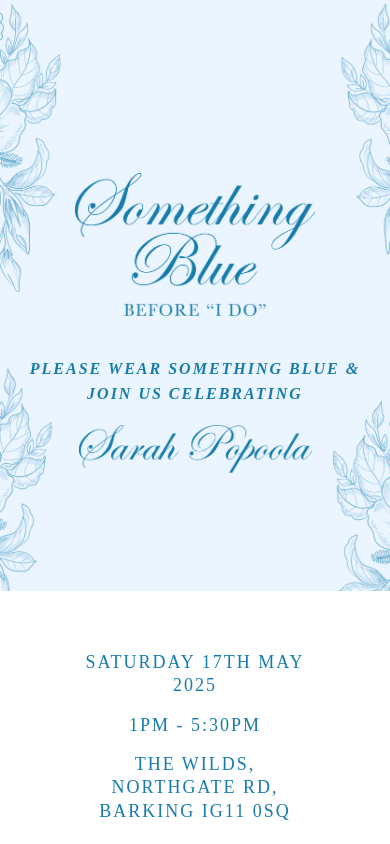
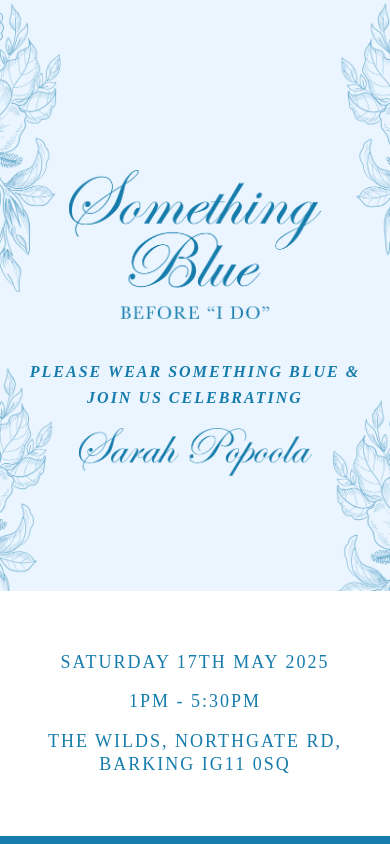
Before and after one commit to Vicko657/event-rsvp-app, a React (Vite) app: page / in a window 390 px wide. Shown: the top 844 px of the page. Built offline with nearby package versions, Linux system fonts and the light colour scheme; a web font is replaced by a local one.

Commit message:
updated spacing

```diff
--- a/src/App.css
+++ b/src/App.css
@@ -62,7 +62,7 @@ a {
   }
 
   .left-column img {
-    width: 95%;
+    width: 98%;
   }
   .right-column {
     overflow: visible !important;
--- a/src/Giftlist.css
+++ b/src/Giftlist.css
@@ -11,6 +11,6 @@
 }
 @media (max-width: 600px) {
   .giftlist {
-    padding: 60px 30px;
+    padding: 60px 25px;
   }
 }
--- a/src/Header.css
+++ b/src/Header.css
@@ -10,9 +10,9 @@ img.logo {
   padding: 20px 20px;
 }
 
-@media (max-width: 1000px) {
-  .full-header {
-    padding: 30px;
+@media (max-width: 600px) {
+  .header {
+    padding: 60px 25px;
   }
   img.logo {
     width: 800px !important;
--- a/src/Info.css
+++ b/src/Info.css
@@ -8,7 +8,7 @@
 
 @media (max-width: 1000px) {
   .further-info {
-    padding: 60px 30px;
+    padding: 60px 25px;
   }
   .further-info h2 {
     font-size: 16px;
```
